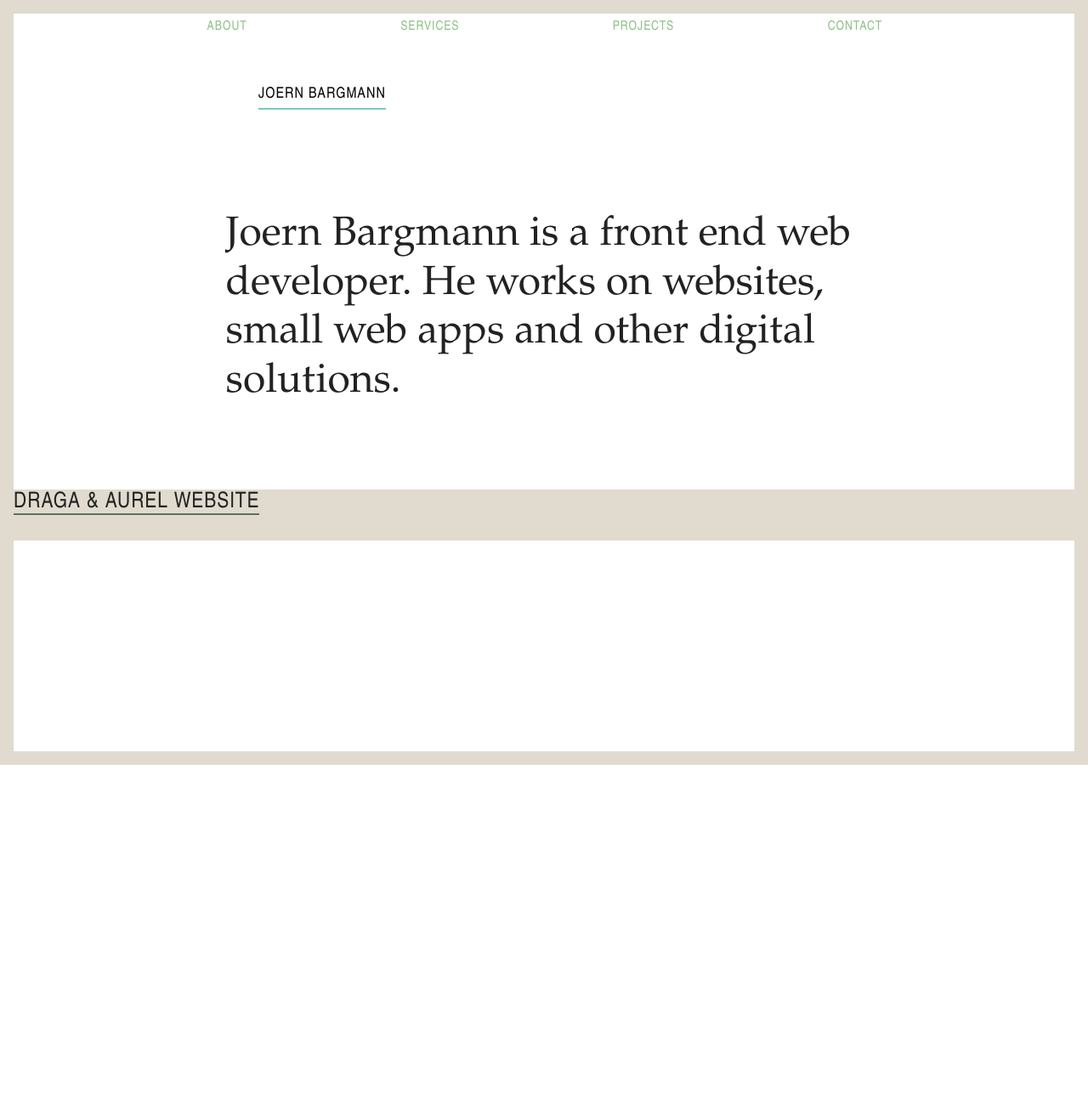
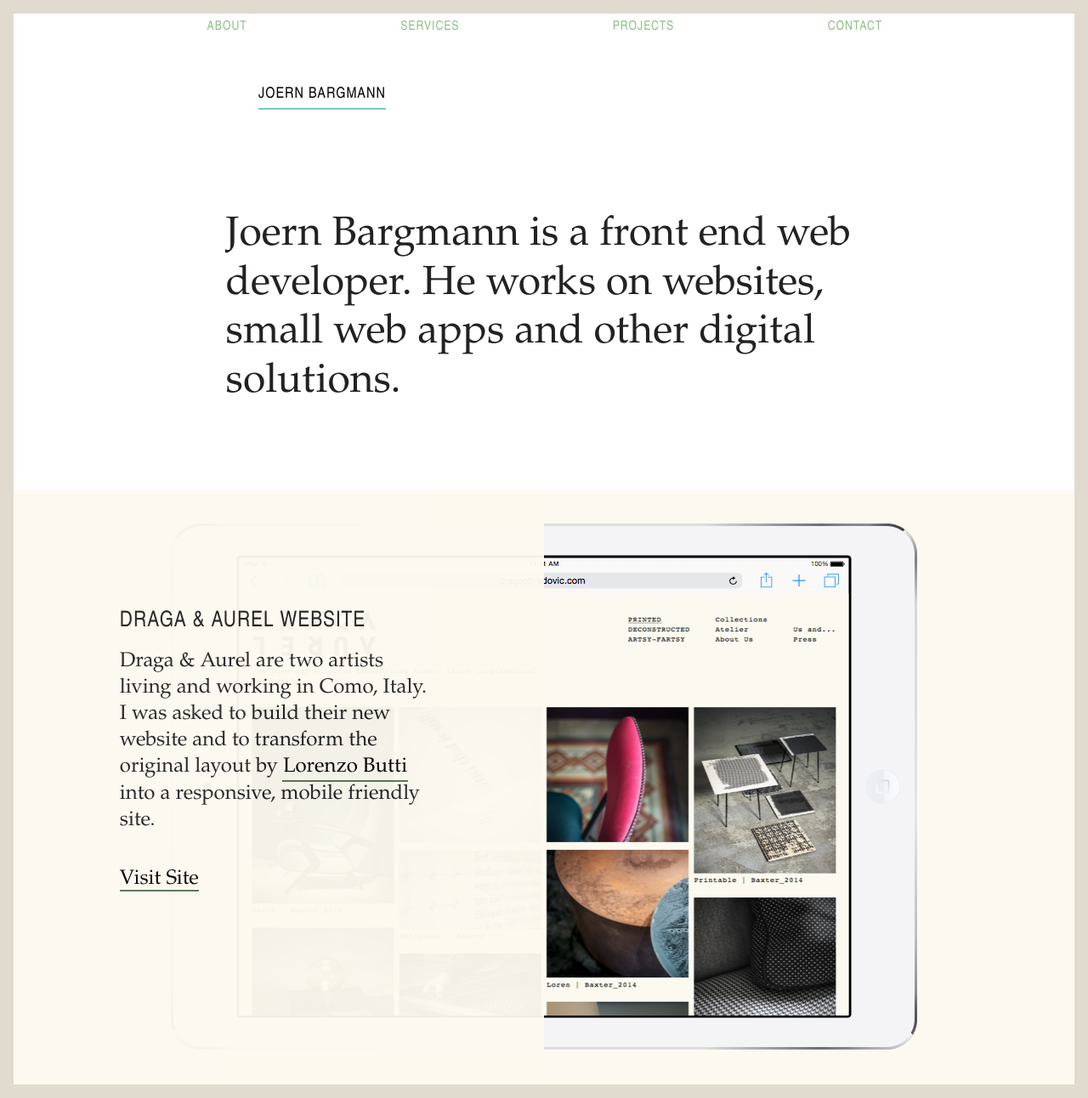
Before and after one commit to joernba/joernba.github.io, a Jekyll site: the page built from index.html, in a window 1280 px wide. Shown: the whole page at 85% size. Built offline with Jekyll 4.4.1, drawn with Linux system fonts in a browser that asks for light colours; before the commit the page ends 900 px from its top, so only the background shows below that.

Commit message:
basic layout for projects lists
Signed-off-by: Joern Bargmann <joernba@gmail.com>

```diff
--- a/_sass/pages/_page-home.scss
+++ b/_sass/pages/_page-home.scss
@@ -3,8 +3,3 @@
   line-height: 1.2;
   margin: 6rem 0;
 }
-.projects-list {
-  background: $c-brown-light;
-  min-height: 60px;
-  margin-bottom: 0 !important;
-}
--- a/_sass/pages/_project.scss
+++ b/_sass/pages/_project.scss
@@ -0,0 +1,24 @@
+.projects-list {
+  background: $c-brown-light;
+  min-height: 60px;
+  margin-bottom: 0 !important;
+  li {
+    position: relative;
+    display: block;
+    height: 700px;
+    text-align: center;
+    & :not(img) {
+      text-align: left;
+    }
+    img {
+      margin-top: 40px;
+    }
+    .projects-content {
+      opacity: .96;
+      position: absolute;
+      height: 700px;
+      padding: 10%;
+      width: 50%
+    }
+  }
+}
--- a/_sass/utils/_reset.scss
+++ b/_sass/utils/_reset.scss
@@ -192,6 +192,7 @@ hr {
 
 img {
   max-width: 100%;
+  width: auto;
 }
 
 strong {
--- a/index.html
+++ b/index.html
@@ -11,10 +11,19 @@ layout: default
 
   <ul class="projects-list">
     {% for post in site.categories.works %}
-      <li>
-        <h2>
-          <a class="post-link" href="{{ post.url | prepend: site.baseurl }}">{{ post.title }}</a>
-        </h2>
+      <li style="background-color: {{ post.bg-color }};">
+        <div class="projects-content" style="background-color: {{ post.bg-color }};">
+          <h2>
+            {{ post.title }}
+          </h2>
+          {{ post.content }}
+          <div class="project-link">
+            <a href="{{ post.site-url }}">Visit Site</a>
+          </div>
+        </div>
+        {% for image in post.images %}
+          <img src="{{ site.baseurl }}/assets/images/works/{{ image }}">
+        {% endfor %}
       </li>
     {% endfor %}
   </ul>
--- a/works/_posts/2015-06-29-draga-aurel.markdown
+++ b/works/_posts/2015-06-29-draga-aurel.markdown
@@ -3,6 +3,9 @@ layout: post
 title:  "Draga & Aurel Website"
 categories: works
 assignment: php, html, css, JavaScript
-images: draga-aurel/draga-aurel-bg.jpg
+images: draga-aurel/draga-aurel-bg.png
+bg-color: "#FCFAF0"
+content-bg-color: "#F2F0E7"
+site-url: http://dragaobradovic.com/
 ---
 Draga & Aurel are two artists living and working in Como, Italy. I was asked to build their new website and to transform the original layout by [Lorenzo Butti](http://lorenzobutti.com) into a responsive, mobile friendly site.
```
Also changed, not shown: _layouts/projects.html (+13 -4 lines), assets/images/works/draga-aurel/draga-aurel-bg.png (added).
